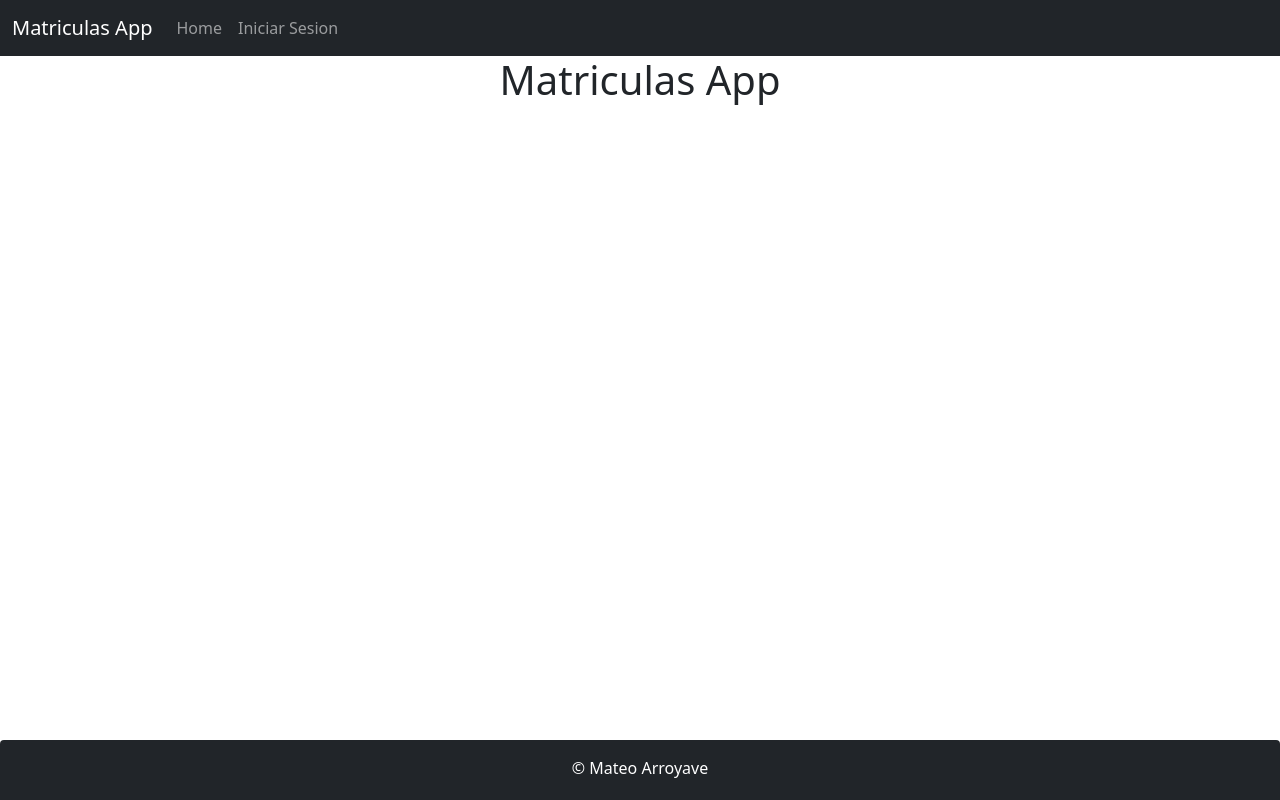
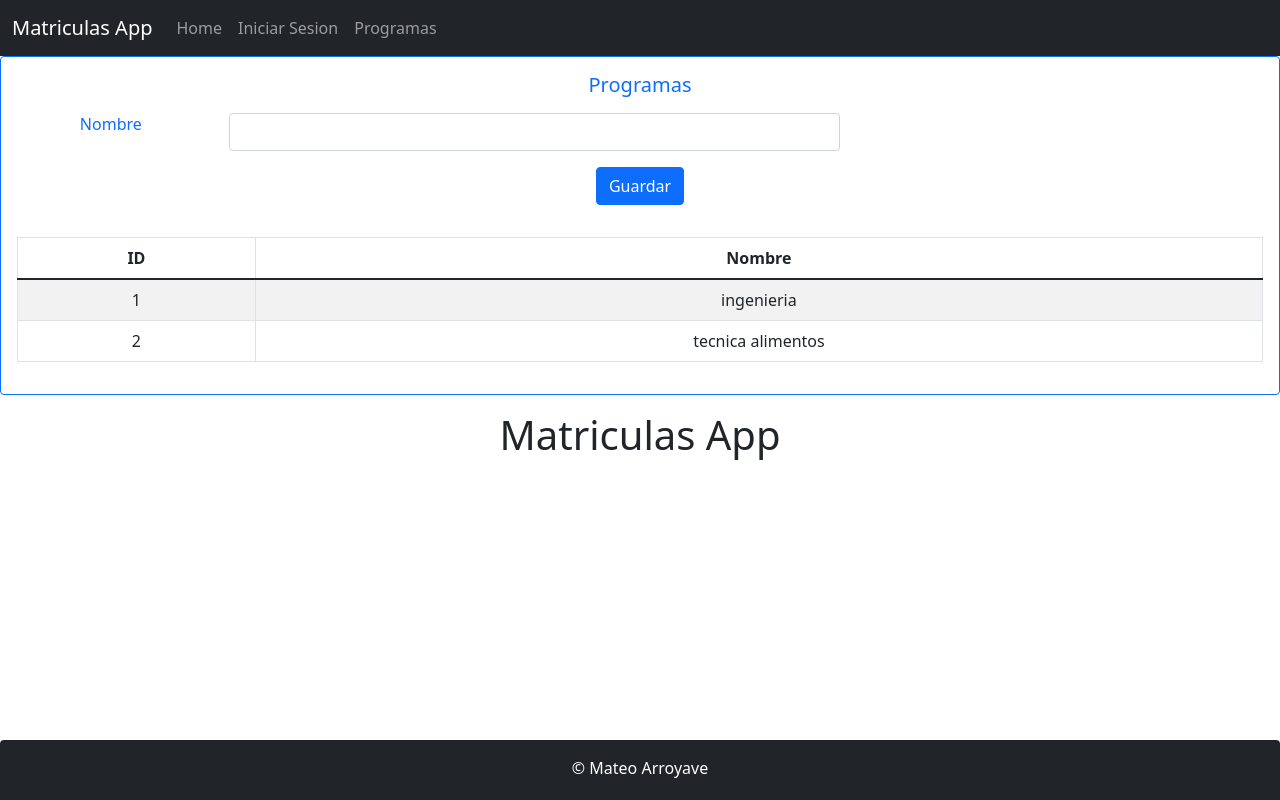
Before and after one commit to marror82142/matriculas-app, an Angular app in the folder matriculas-frontend/matriculas-app/: page /programas in a window 1280 px wide. Before the commit this address led to /. Built offline with nearby package versions, Linux system fonts and the light colour scheme.

Commit message:
se crea interfaz de programas

```diff
--- a/matriculas-frontend/matriculas-app/src/app/header/header.component.html
+++ b/matriculas-frontend/matriculas-app/src/app/header/header.component.html
@@ -12,6 +12,9 @@
                 <li class="nav-item">
                     <a class="nav-link" routerLink="/login">Iniciar Sesion</a>
                 </li>
+                <li class="nav-item">
+                    <a class="nav-link" routerLink="/programas">Programas</a>
+                </li>
             </ul>
         </div>
     </div>
--- /dev/null
+++ b/matriculas-frontend/matriculas-app/src/app/usuarios/programas.component.html
@@ -0,0 +1,39 @@
+<div class="card border-primary mb-3">
+    <div class="card-body text-primary">
+        <h5 class="card-title">Programas </h5>
+        <form (ngSubmit)="getProgramas()" class="center">
+            <div class="form-group row center">
+                <label for="nombre" class="col-form-label col-sm-2">Nombre</label>
+                <div class="col-sm-6 my-2">
+                    <input type="text" class="form-control" [(ngModel)]="programas.nombre" name="nombre" required="true">
+                </div>
+            </div>
+            <div class="form-group row center">
+                <div class="col-sm-12 center my-2">
+                    <button class="btn btn-primary " name="button">Guardar</button>
+                </div>
+            </div>
+        </form>
+        <br>
+        <table class="table table-bordered table-striped">
+            <thead>
+                <tr>
+                    <th>ID</th>
+                    <th>Nombre</th>
+                </tr>
+            </thead>
+            <tbody>
+                <tr>
+                    <td>1</td>
+                    <td>ingenieria</td>
+                </tr>
+                <tr>
+                    <td>2</td>
+                    <td>tecnica alimentos</td>
+                </tr>
+            </tbody>
+        </table>
+
+
+    </div>
+</div>
--- /dev/null
+++ b/matriculas-frontend/matriculas-app/src/app/usuarios/programas.component.ts
@@ -0,0 +1,31 @@
+import { Router } from '@angular/router'
+import {Component, OnInit} from '@angular/core';
+import {programas} from './programas';
+import {programasService} from './programas.service';
+
+
+@Component({
+  selector: 'app-form',
+  templateUrl: './programas.component.html'
+})
+export class programasComponent implements OnInit {
+  public programas: programas = new programas;
+  public title = "Crear usuario";
+  constructor(private programasService: programasService,
+              private router: Router) { }
+
+  ngOnInit(): void {
+  }
+
+public getProgramas(): void{
+  if(this.programas.nombre == null
+  ){
+    alert("Los campos son requeridos");
+  }else{
+    this.programasService.getProgramas(this.programas).subscribe(
+      response => this.router.navigate(['/programas'])
+    )
+  }
+}
+
+}
--- /dev/null
+++ b/matriculas-frontend/matriculas-app/src/app/usuarios/programas.service.ts
@@ -0,0 +1,33 @@
+import { Injectable } from '@angular/core';
+import {programas} from './programas';
+import {of, Observable} from 'rxjs';
+import { HttpClient, HttpHeaders } from '@angular/common/http';
+
+@Injectable({
+  providedIn: 'root'
+})
+export class programasService {
+  private endpointUrl = 'http://localhost:8080/api/programas';
+  private httpHeaders = new HttpHeaders({'Content-Type':'application/json'});
+  constructor(private http: HttpClient ) { }
+
+  getusuarios(): Observable<programas[]>{
+    return this.http.get<programas[]>(this.endpointUrl);
+  }
+
+  create(programas: programas): Observable<programas>{
+    return this.http.post<programas>(this.endpointUrl, programas, {headers: this.httpHeaders});
+  }
+
+  getProgramas(programas: programas): Observable<programas>{
+    let request = this.endpointUrl+ '/programas' + '?nombre='+ programas.nombre;
+    return this.http.get<programas>(request);
+  }
+
+ // login(programas: programas): Observable<programas>{
+ //   let request = this.endpointUrl+ '/login' + '?nombreUsuario=' + usuario.nombreUsuario
+ //                                  + '&contrasena=' + usuario.contrasena;
+  //  return this.http.get<programas>(request);
+ // }
+
+}
--- /dev/null
+++ b/matriculas-frontend/matriculas-app/src/app/usuarios/programas.ts
@@ -0,0 +1,4 @@
+export class programas {
+  id: number;
+  nombre: string;
+}
```
Also changed, not shown: matriculas-frontend/matriculas-app/src/app/app.module.ts (+6 -2 lines), matriculas-frontend/matriculas-app/src/app/usuarios/header.component.ts (added, +10 -0 lines). Lines whose indentation alone changed are shown as unchanged.
